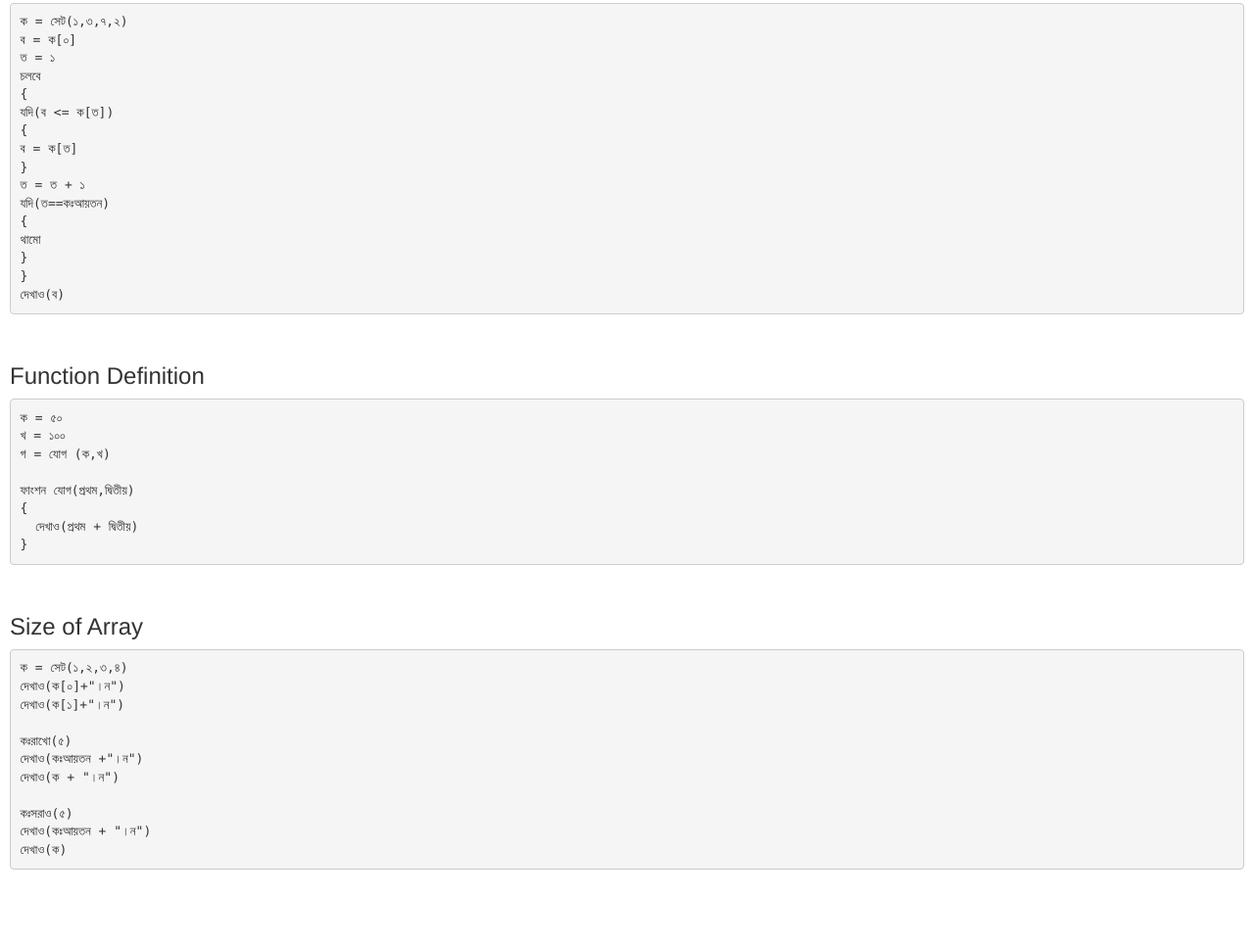
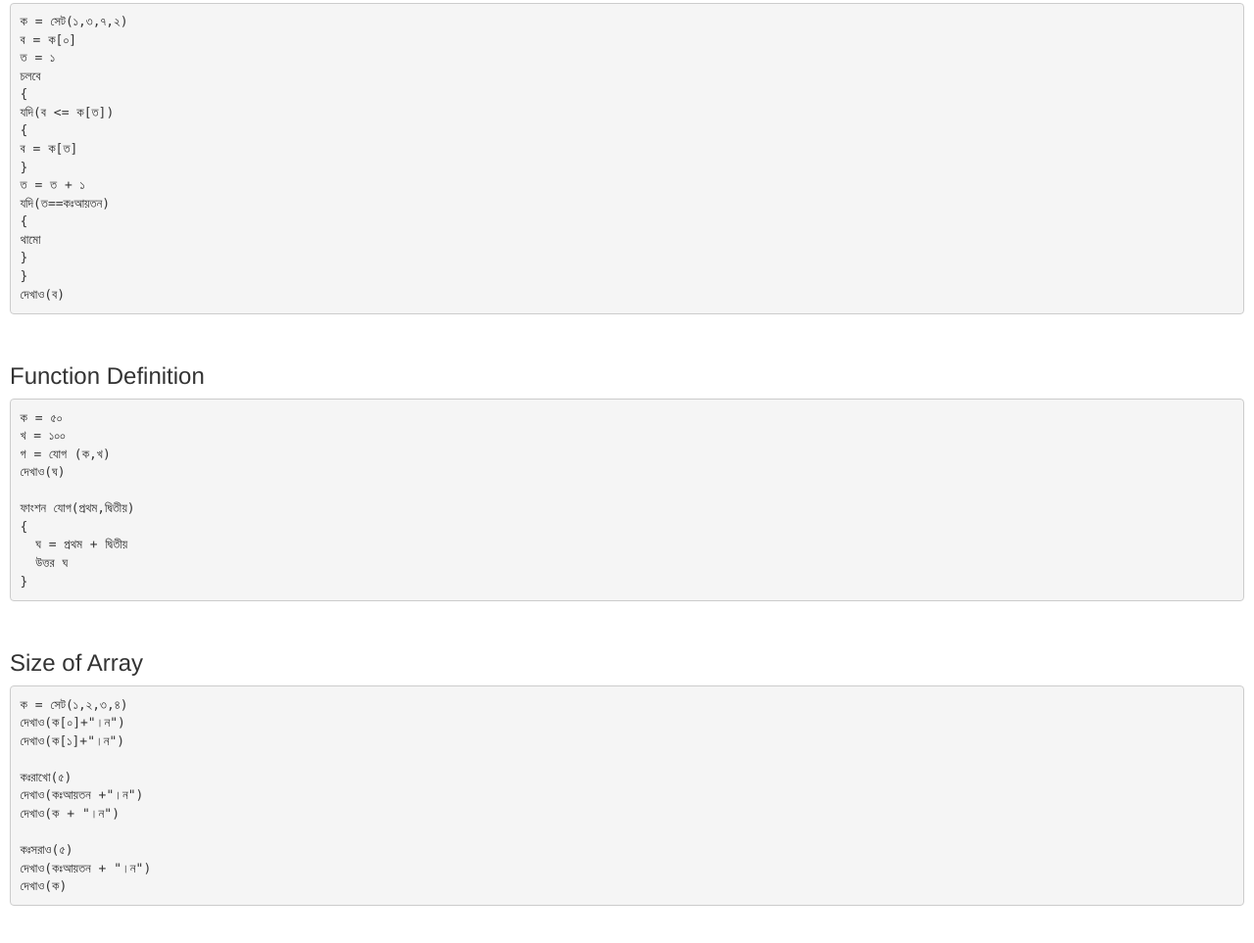
Before and after one commit to anisurrahmanlikhon/Bangla-Coding, a plain HTML site: page examples.html in a window 1280 px wide. Shown: the part 1597-2560 px from the top of the page at 98% size. Drawn offline with Linux system fonts and the light colour scheme; a script that the page names is missing.

Commit message:
Update examples.html

```diff
--- a/examples.html
+++ b/examples.html
@@ -147,10 +147,12 @@
 ক = ৫০
 খ = ১০০
 গ = যোগ (ক,খ)
+দেখাও(ঘ)
 
 ফাংশন যোগ(প্রথম,দ্বিতীয়)
 {
-  দেখাও(প্রথম + দ্বিতীয়)
+  ঘ = প্রথম + দ্বিতীয়
+  উত্তর ঘ
 }
 </pre>
 
```
